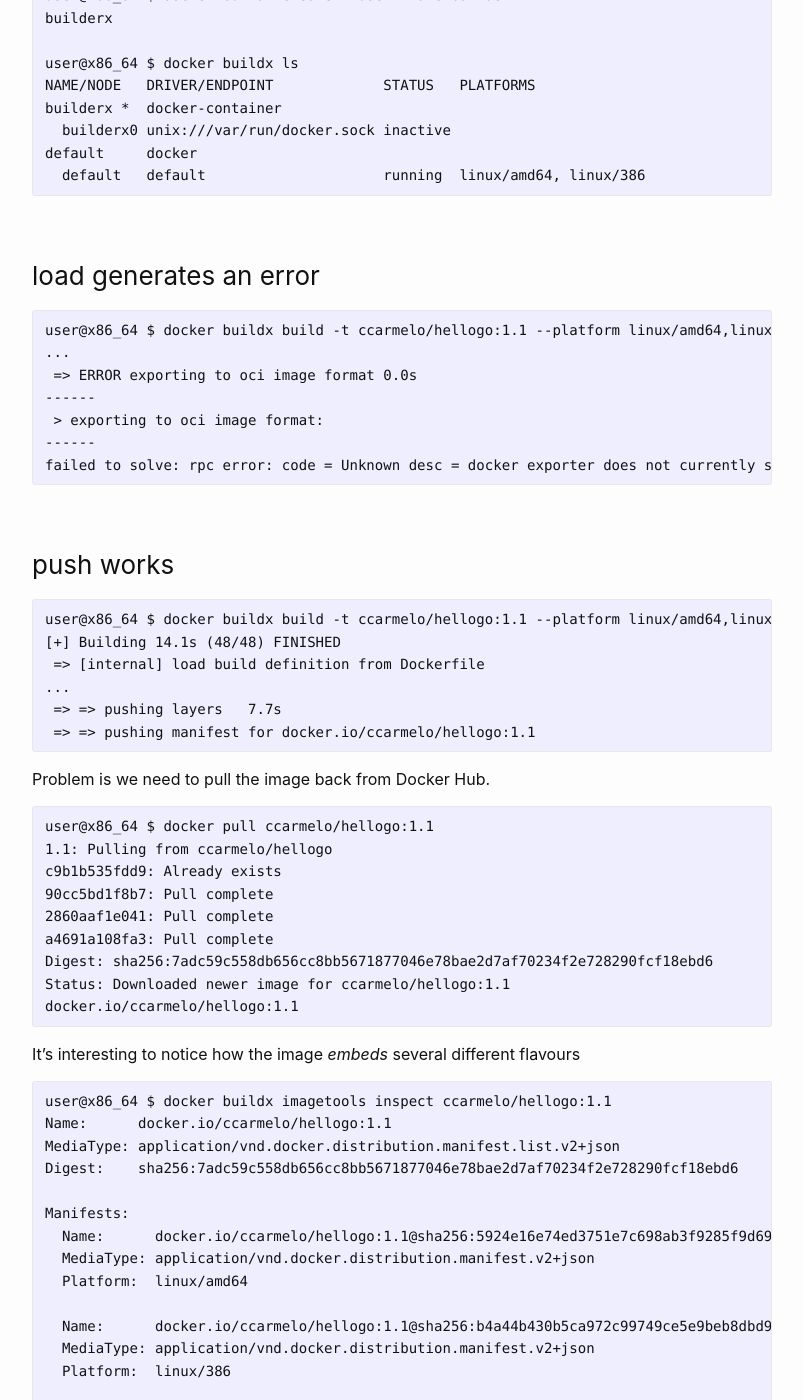
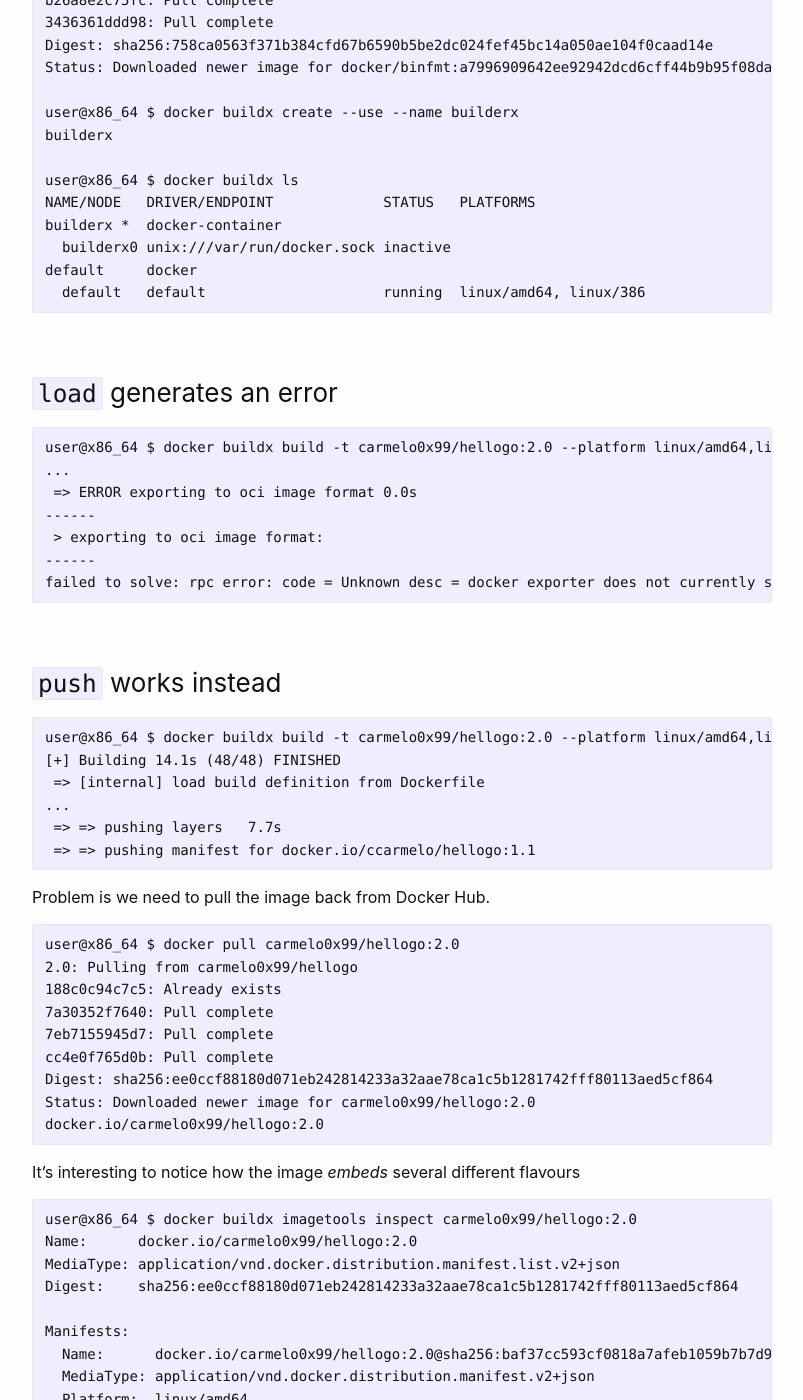
Before and after one commit to carmelo0x99/carmelo0x99.github.io, a Jekyll site: the page built from _posts/2020-03-19-docker_buildx.md, in a window 1280 px wide and 1400 px high, scrolled down 1996 px. Shown: the whole window, without its empty margins (238-1041 px from the left). Built offline with Jekyll 4.4.1, drawn with Linux system fonts in a browser that asks for light colours; some of the changed text lies outside the part shown.

Commit message:
Updated buildx post

````diff
--- a/_posts/2020-03-19-docker_buildx.md
+++ b/_posts/2020-03-19-docker_buildx.md
@@ -50,24 +50,29 @@ CMD ["./hello.go"]
 ```
 
 ```
-user@x86_64 $ docker build -t ccarmelo/hellogo:1.0 .
+user@x86_64 $ docker build -t carmelo0x99/hellogo:x86_64 .
 
-user@x86_64 $ docker run ccarmelo/hellogo:1.0
+user@x86_64 $ docker run carmelo0x99/hellogo:x86_64
 Hello, world!
 ```
 
-### on ARM
+### Now, running the same image on ARM leads to...
 ```
-user@arm $ docker run ccarmelo/hellogo:1.0
+user@arm $ docker run carmelo0x99/hellogo:x86_64
 standard_init_linux.go:211: exec user process caused "exec format error"
 ```
+Unsurprisingly:
+```
+user@armi $ docker inspect carmelo0x99/hellogo:x86_64 | grep Architecture
+        "Architecture": "amd64",
+```
 
-### buildx
+### Enters buildx
 ```
 user@x86_64 $ export DOCKER_CLI_EXPERIMENTAL=enabled
 
 user@x86_64 $ docker buildx version
-github.com/docker/buildx v0.3.1-tp-docker 6db68d029599c6710a32aa7adcba8e5a344795a7
+github.com/docker/buildx v0.4.2-tp-docker fb7b670b764764dc4716df3eba07ffdae4cc47b2
 
 user@x86_64 $ docker run --rm --privileged docker/binfmt:a7996909642ee92942dcd6cff44b9b95f08dad64
 Unable to find image 'docker/binfmt:a7996909642ee92942dcd6cff44b9b95f08dad64' locally
@@ -89,9 +94,9 @@ default     docker
   default   default                     running  linux/amd64, linux/386
 ```
 
-### load generates an error
+### `load` generates an error
 ```
-user@x86_64 $ docker buildx build -t ccarmelo/hellogo:1.1 --platform linux/amd64,linux/386,linux/arm/v7,linux/arm/v6 --load .
+user@x86_64 $ docker buildx build -t carmelo0x99/hellogo:2.0 --platform linux/amd64,linux/386,linux/arm/v7,linux/arm/v6 --load .
 ...
  => ERROR exporting to oci image format	0.0s
 ------
@@ -100,10 +105,9 @@ user@x86_64 $ docker buildx build -t ccarmelo/hellogo:1.1 --platform linux/amd64
 failed to solve: rpc error: code = Unknown desc = docker exporter does not currently support exporting manifest lists
 ```
 
-
-### push works
+### `push` works instead
 ```
-user@x86_64 $ docker buildx build -t ccarmelo/hellogo:1.1 --platform linux/amd64,linux/386,linux/arm/v7,linux/arm/v6 --push .
+user@x86_64 $ docker buildx build -t carmelo0x99/hellogo:2.0 --platform linux/amd64,linux/386,linux/arm/v7,linux/arm/v6 --push .
 [+] Building 14.1s (48/48) FINISHED
  => [internal] load build definition from Dockerfile
 ...
@@ -113,57 +117,56 @@ user@x86_64 $ docker buildx build -t ccarmelo/hellogo:1.1 --platform linux/amd64
 
 Problem is we need to pull the image back from Docker Hub.
 ```
-user@x86_64 $ docker pull ccarmelo/hellogo:1.1
-1.1: Pulling from ccarmelo/hellogo
-c9b1b535fdd9: Already exists
-90cc5bd1f8b7: Pull complete
-2860aaf1e041: Pull complete
-a4691a108fa3: Pull complete
-Digest: sha256:7adc59c558db656cc8bb5671877046e78bae2d7af70234f2e728290fcf18ebd6
-Status: Downloaded newer image for ccarmelo/hellogo:1.1
-docker.io/ccarmelo/hellogo:1.1
+user@x86_64 $ docker pull carmelo0x99/hellogo:2.0
+2.0: Pulling from carmelo0x99/hellogo
+188c0c94c7c5: Already exists
+7a30352f7640: Pull complete
+7eb7155945d7: Pull complete
+cc4e0f765d0b: Pull complete
+Digest: sha256:ee0ccf88180d071eb242814233a32aae78ca1c5b1281742fff80113aed5cf864
+Status: Downloaded newer image for carmelo0x99/hellogo:2.0
+docker.io/carmelo0x99/hellogo:2.0
 ```
 
 It's interesting to notice how the image _embeds_ several different flavours
 ```
-user@x86_64 $ docker buildx imagetools inspect ccarmelo/hellogo:1.1
-Name:      docker.io/ccarmelo/hellogo:1.1
+user@x86_64 $ docker buildx imagetools inspect carmelo0x99/hellogo:2.0
+Name:      docker.io/carmelo0x99/hellogo:2.0
 MediaType: application/vnd.docker.distribution.manifest.list.v2+json
-Digest:    sha256:7adc59c558db656cc8bb5671877046e78bae2d7af70234f2e728290fcf18ebd6
+Digest:    sha256:ee0ccf88180d071eb242814233a32aae78ca1c5b1281742fff80113aed5cf864
 
 Manifests:
-  Name:      docker.io/ccarmelo/hellogo:1.1@sha256:5924e16e74ed3751e7c698ab3f9285f9d69b9aa6e9187d05d60deb23d4c83643
+  Name:      docker.io/carmelo0x99/hellogo:2.0@sha256:baf37cc593cf0818a7afeb1059b7b7d9324232a0f31e17aaeb80b2c73f2a56c5
   MediaType: application/vnd.docker.distribution.manifest.v2+json
   Platform:  linux/amd64
 
-  Name:      docker.io/ccarmelo/hellogo:1.1@sha256:b4a44b430b5ca972c99749ce5e9beb8dbd9b54834cf44f75e115a184bfa0e8a8
+  Name:      docker.io/carmelo0x99/hellogo:2.0@sha256:b8f62e3da564e65a67b737c6230b22f2bff7279f3f89c5e7677466f9b8f4ebb6
   MediaType: application/vnd.docker.distribution.manifest.v2+json
   Platform:  linux/386
 
-  Name:      docker.io/ccarmelo/hellogo:1.1@sha256:c98687020268c600cd646a24ab3572125bbf8b27e73b9730c0048356943316c0
+  Name:      docker.io/carmelo0x99/hellogo:2.0@sha256:784480a45d79d3812608b9dd626909a863f72f307cf16115d9ee94c95db9da5e
   MediaType: application/vnd.docker.distribution.manifest.v2+json
   Platform:  linux/arm/v7
 
-  Name:      docker.io/ccarmelo/hellogo:1.1@sha256:2d71794ce89d3907ce2028965fbca3db9937ef07d1f451b3c23c461d9a806b7c
+  Name:      docker.io/carmelo0x99/hellogo:2.0@sha256:74d0ee688f789968ae967ddd3aaa3aee71102fc5ed0d5b1315cc4ece56c5b9ef
   MediaType: application/vnd.docker.distribution.manifest.v2+json
   Platform:  linux/arm/v6
 ```
 
 
 ### on ARM after buildx
-We're good to go now. Same image we'd run on AMD/Intel/x86_64...
+We're good to go now. Same image we'd run on AMD/Intel/x86_64 runs **seamlessly** on ARM.
 ```
-user@arm $ docker pull ccarmelo/hellogo:1.1
-1.1: Pulling from ccarmelo/hellogo
-3a2c5e3c37b2: Pull complete
-1737a74a0cfb: Pull complete
-1ee496fbaa96: Pull complete
-41d5537292f3: Pull complete
-Digest: sha256:7adc59c558db656cc8bb5671877046e78bae2d7af70234f2e728290fcf18ebd6
-Status: Downloaded newer image for ccarmelo/hellogo:1.1
-docker.io/ccarmelo/hellogo:1.1
+user@arm $ docker pull carmelo0x99/hellogo:2.0
+2.0: Pulling from carmelo0x99/hellogo
+5f2023fd85a4: Pull complete
+807a035978f6: Pull complete
+5ca0ae22a091: Pull complete
+8ca028498186: Pull complete
+Digest: sha256:ee0ccf88180d071eb242814233a32aae78ca1c5b1281742fff80113aed5cf864
+Status: Downloaded newer image for carmelo0x99/hellogo:2.0
+docker.io/carmelo0x99/hellogo:2.0
 
-
-user@arm $ docker run ccarmelo/hellogo:1.1
+user@arm $ docker run carmelo0x99/hellogo:2.0
 Hello, world!
 ```
````
